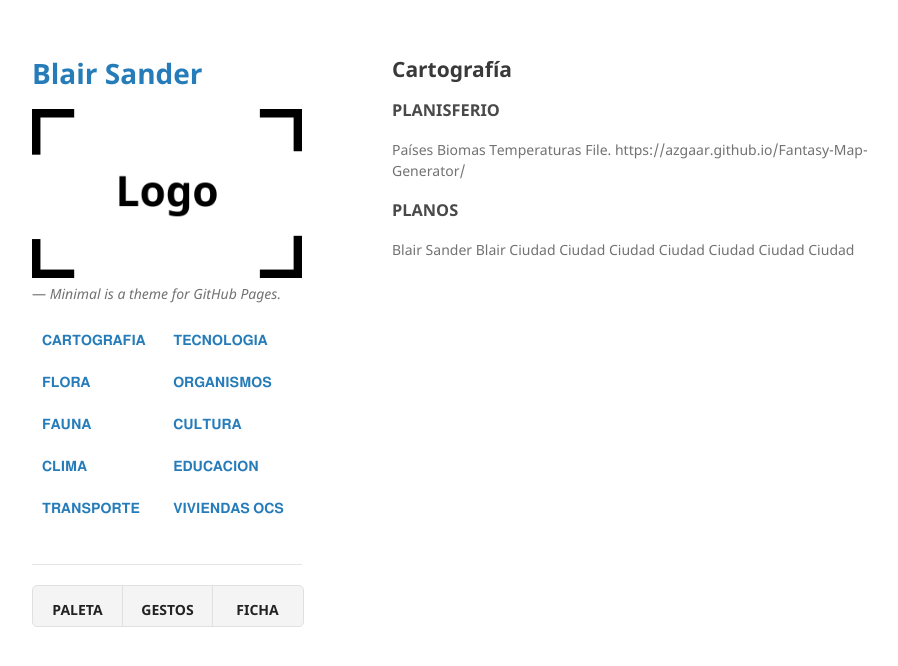
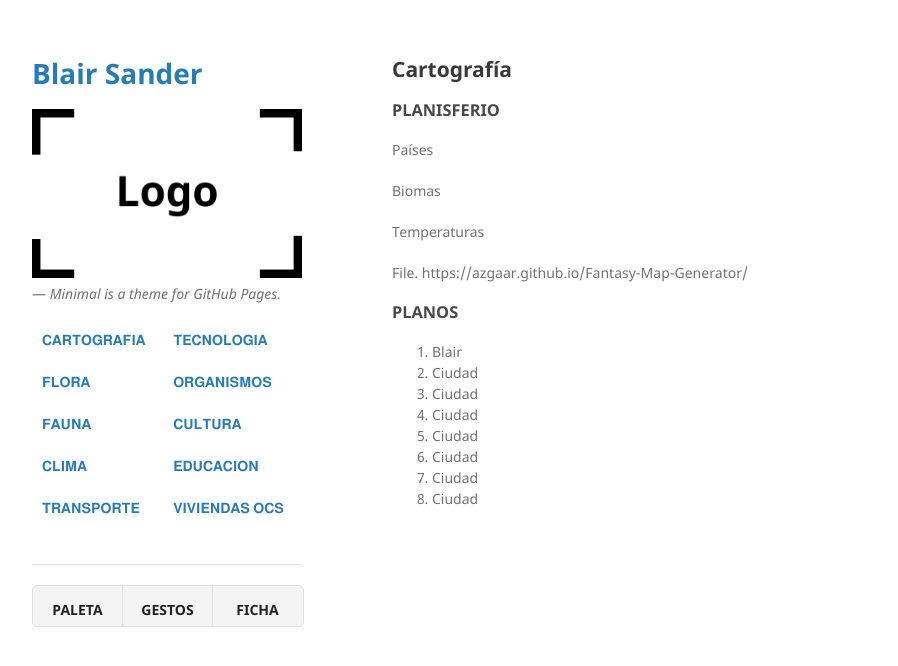
Before and after one commit to BlairSander/ciudad, a Jekyll site: the page built from cartografia.md, in a window 1280 px wide. Shown: the top 666 px of the page, without its empty margins (178-1076 px from the left). Built offline with Jekyll 4.4.1, drawn with Linux system fonts in a browser that asks for light colours.

Commit message:
Update cartografia.md

```diff
--- a/cartografia.md
+++ b/cartografia.md
@@ -7,19 +7,21 @@ layout: default
 <h3>PLANISFERIO</h3>
 
 Países
+
 Biomas
+
 Temperaturas
+
 File.
 https://azgaar.github.io/Fantasy-Map-Generator/
 
 <h3>PLANOS</h3>
 
-Blair Sander
-Blair
-Ciudad
-Ciudad
-Ciudad
-Ciudad
-Ciudad
-Ciudad
-Ciudad
+1. Blair
+1. Ciudad
+1. Ciudad
+1. Ciudad
+1. Ciudad
+1. Ciudad
+1. Ciudad
+1. Ciudad
```
